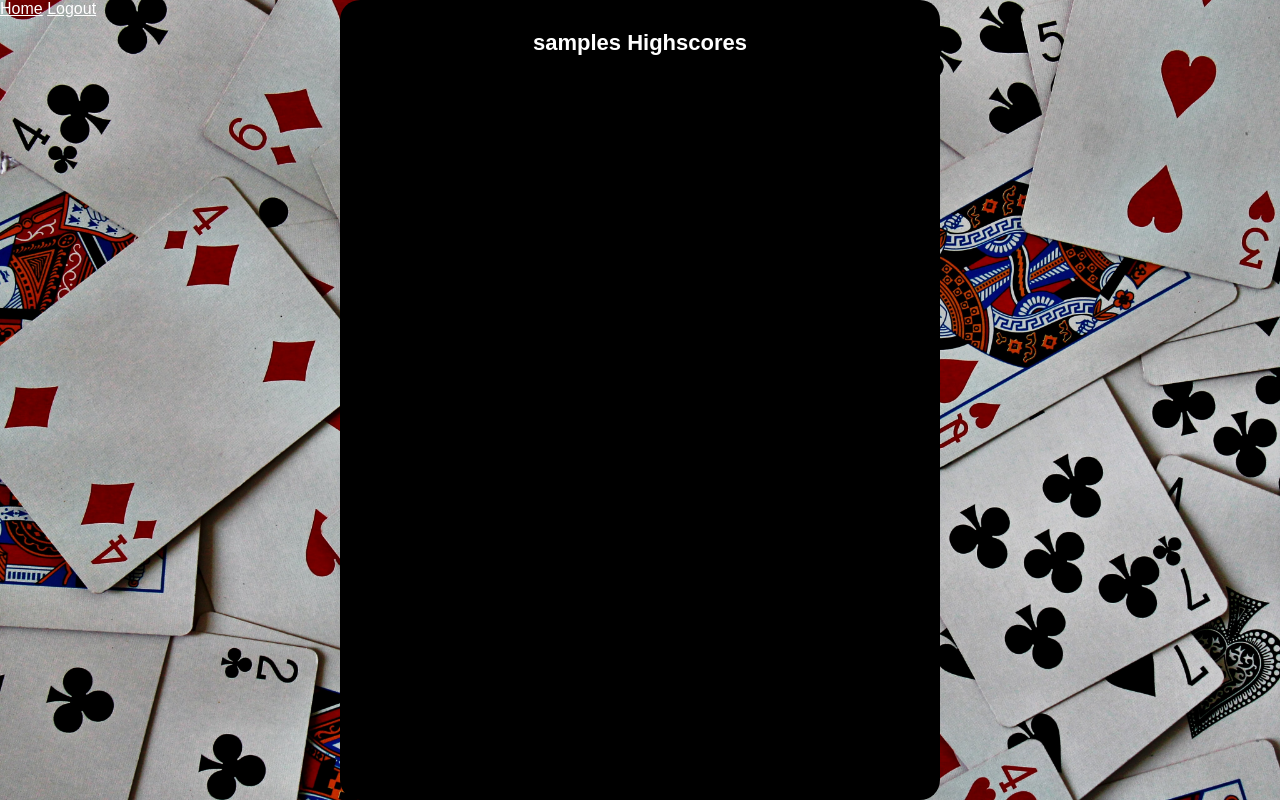
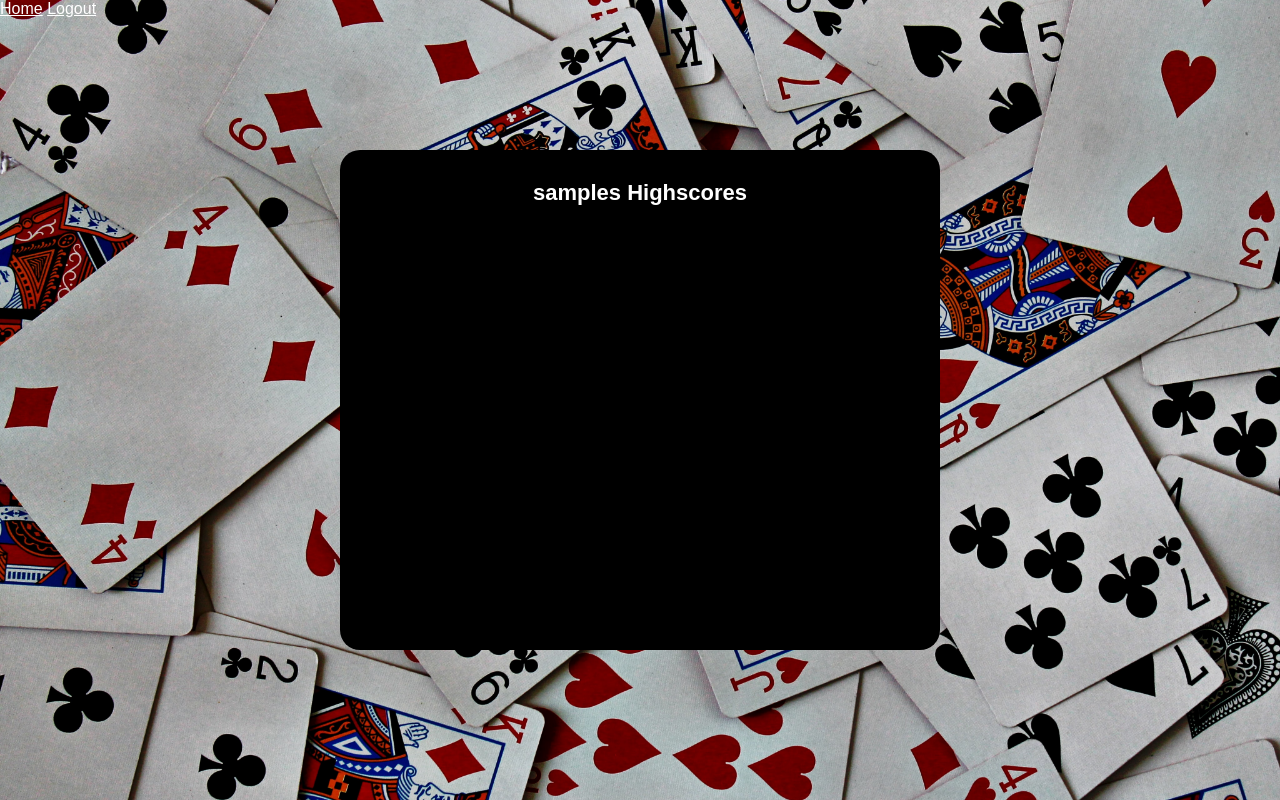
Before and after one commit to mikster12345/mycodeproject, a Flask app: page /leaderboard in a window 1280 px wide. Run offline with Flask 2, Linux system fonts and the light colour scheme; the visitor is signed in with stand-in values (Sample User, id 1); data comes from the database, SQL or seed files in the repository; data that the repository does not hold is empty.

Commit message:
database and leaderboard

```diff
--- a/app/routes.py
+++ b/app/routes.py
@@ -65,6 +65,5 @@ def leaderboard():
         db.session.commit()
         return Response(status= 200)
     else:
-        score = Score.query.filter_by(user_id=current_user.get_id()).order_by(Score.body.desc()).all()
-        print(score)
+        score = Score.query.filter_by(user_id=current_user.get_id()).order_by(Score.body.desc()).limit(10).all()
         return render_template('leaderboard.html', title='Leaderboard', score= score)
--- a/app/static/styles/leaderboard.css
+++ b/app/static/styles/leaderboard.css
@@ -9,7 +9,7 @@ body{
 
 .leaderboard{
     width: 600px;
-    height: 800px;
+    height: 500px;
     background: #000;
     color: #fff;
     top: 50%;
```
Also changed, not shown: README.md.
